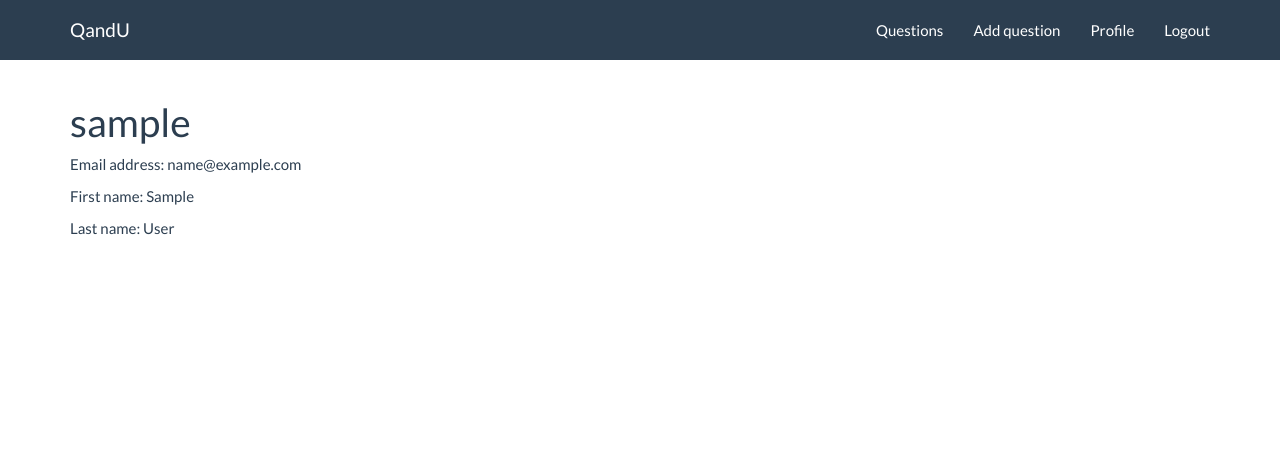
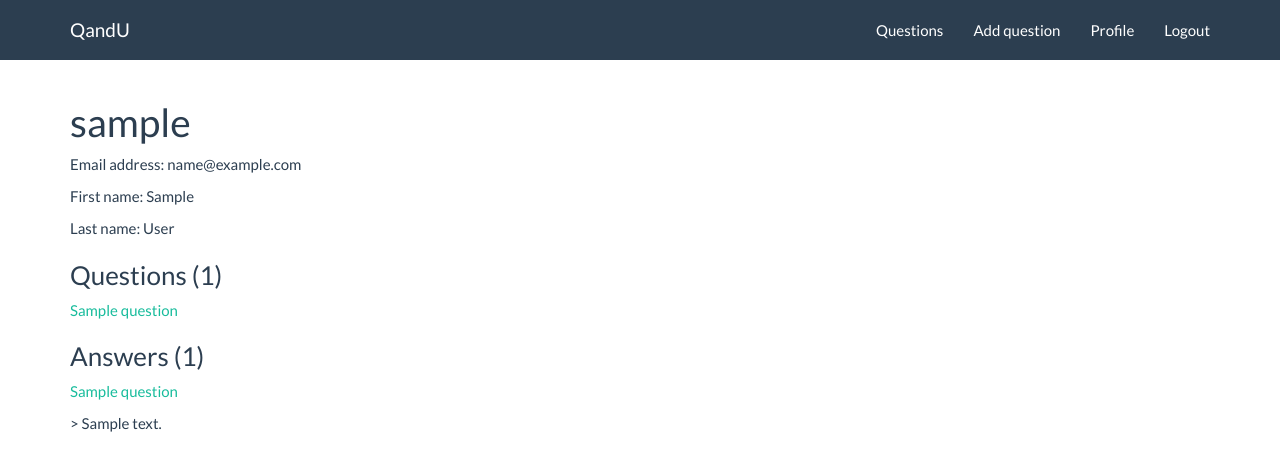
Before and after one commit to wfhorobinjr/qandu_app, a Django app: the page made by core/views.py in a window 1280 px wide. Shown: the top 471 px of the page. Run offline with Django 3.2, Linux system fonts and the light colour scheme; the first user in the database is signed in; tables that the repository leaves empty hold one stand-in row (Sample ...); some libraries are stand-ins or nearby versions.

Commit message:
Add questions and answers to user profiles

```diff
--- a/core/views.py
+++ b/core/views.py
@@ -133,3 +133,12 @@ class UserDetailView(DetailView):
   slug_field = 'username'
   template_name = 'user/user_detail.html'
   context_object_name = 'user_in_view'
+
+  def get_context_data(self, **kwargs):
+    context = super(UserDetailView, self).get_context_data(**kwargs)
+    user_in_view = User.objects.get(username=self.kwargs['slug'])
+    questions = Question.objects.filter(user=user_in_view)
+    context['questions'] = questions
+    answers = Answer.objects.filter(user=user_in_view)
+    context['answers'] = answers
+    return context
--- a/templates/user/user_detail.html
+++ b/templates/user/user_detail.html
@@ -4,4 +4,13 @@
 <p>Email address: {{ user_in_view.email }}</p>
 <p>First name: {{ user_in_view.first_name }}</p>
 <p>Last name: {{ user_in_view.last_name }}</p>
+<h3>Questions ({{ questions.count }})</h3>
+{% for question in questions %}
+  <p><a href="{{ question.get_absolute_url }}">{{ question.title }}</a></p>
+{% endfor %}
+<h3>Answers ({{ answers.count }})</h3>
+{% for answer in answers %}
+  <p><a href="{{ answer.question.get_absolute_url }}">{{ answer.question.title }}</a></p>
+  <p>> {{ answer.text }}</p>
+{% endfor %}
 {% endblock %}
```
